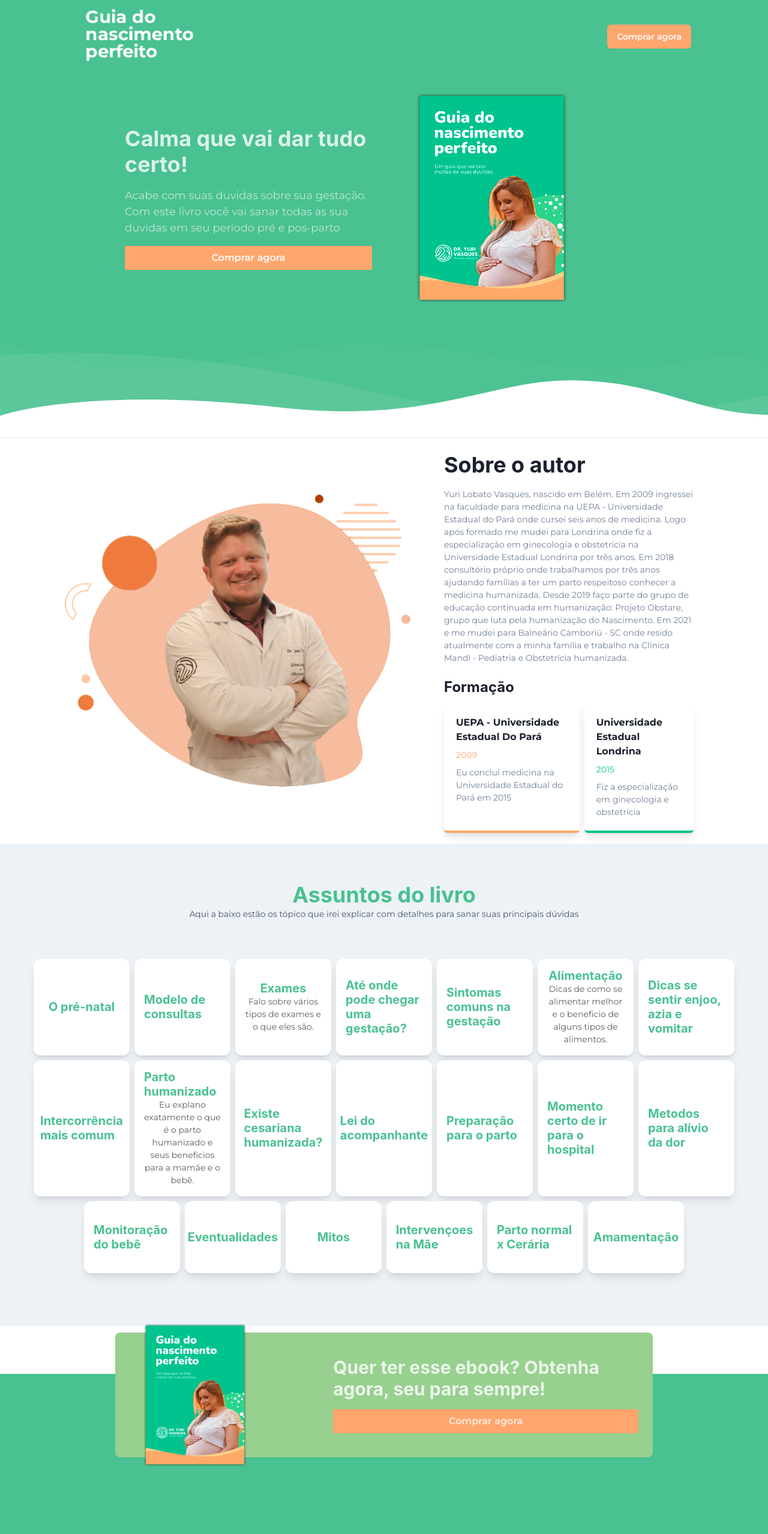
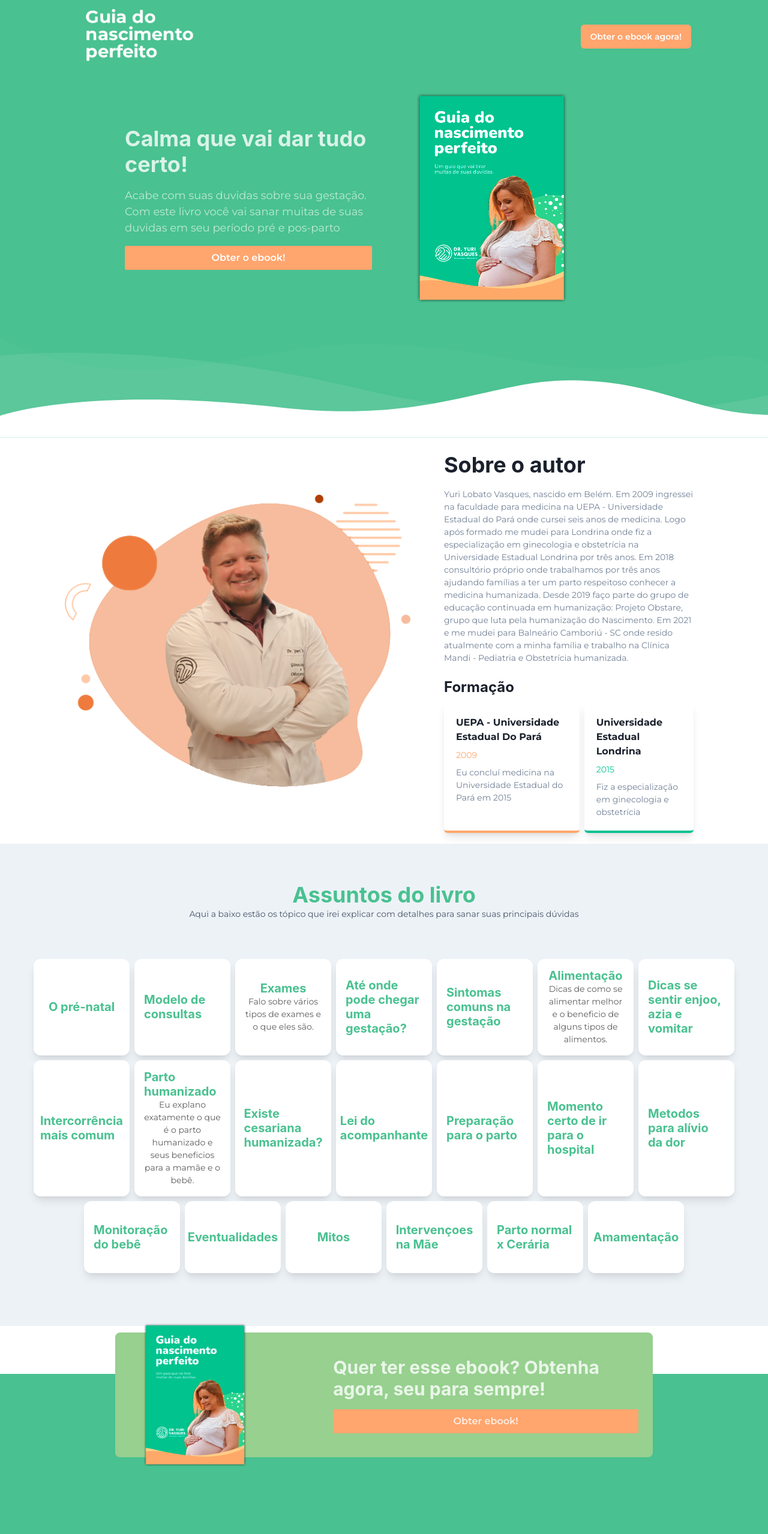
Before and after one commit to klandestino7/guia-ebook, a Next.js app: page / in a window 1280 px wide. Shown: the top 2558 px of the page at 60% size. Built offline with nearby package versions, Linux system fonts and the light colour scheme.

Commit message:
removendo menção da palavra comprar

```diff
--- a/components/BeforeFooter.tsx
+++ b/components/BeforeFooter.tsx
@@ -83,7 +83,7 @@ export const BeforeFooterCallToAction = () => {
                             }}
                             marginTop={"2vh"}
                         >
-                            Comprar agora
+                            Obter ebook!
                         </Button>
                     </Flex>
                 </Flex>
--- a/components/Features.tsx
+++ b/components/Features.tsx
@@ -59,7 +59,7 @@ export default function SplitWithImage() {
             <Heading color={"whiteAlpha.800"}>Calma que vai dar tudo certo!</Heading>
             <Text color={"whiteAlpha.700"} fontSize={"lg"}>
               Acabe com suas duvidas sobre sua gestação.
-              Com este livro você vai sanar todas as sua duvidas em seu período pré e pos-parto
+              Com este livro você vai sanar muitas de suas duvidas em seu período pré e pos-parto
             </Text>
             <Button
                 colorScheme={"green"}
@@ -72,7 +72,7 @@ export default function SplitWithImage() {
                   bg: "#ffa43f",
                 }}
               >
-                Comprar agora
+                Obter o ebook!
             </Button>
           </Stack>
 
--- a/components/Navbar.tsx
+++ b/components/Navbar.tsx
@@ -92,7 +92,7 @@ export default function WithSubnavigation() {
                   bg: "#ffa43f",
                 }}
               >
-                Comprar agora
+                Obter o ebook agora!
               </Button>
             )
           }
```
